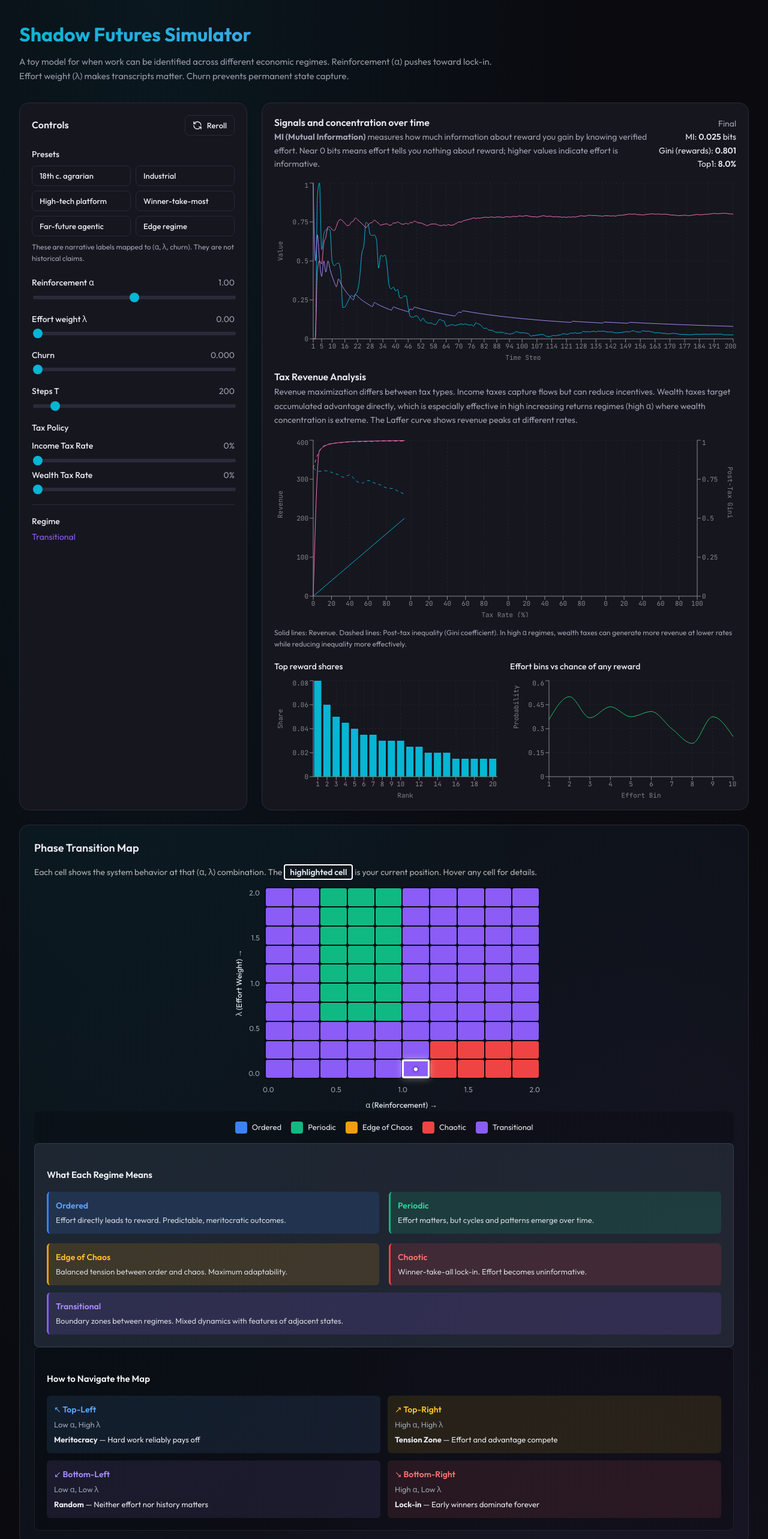
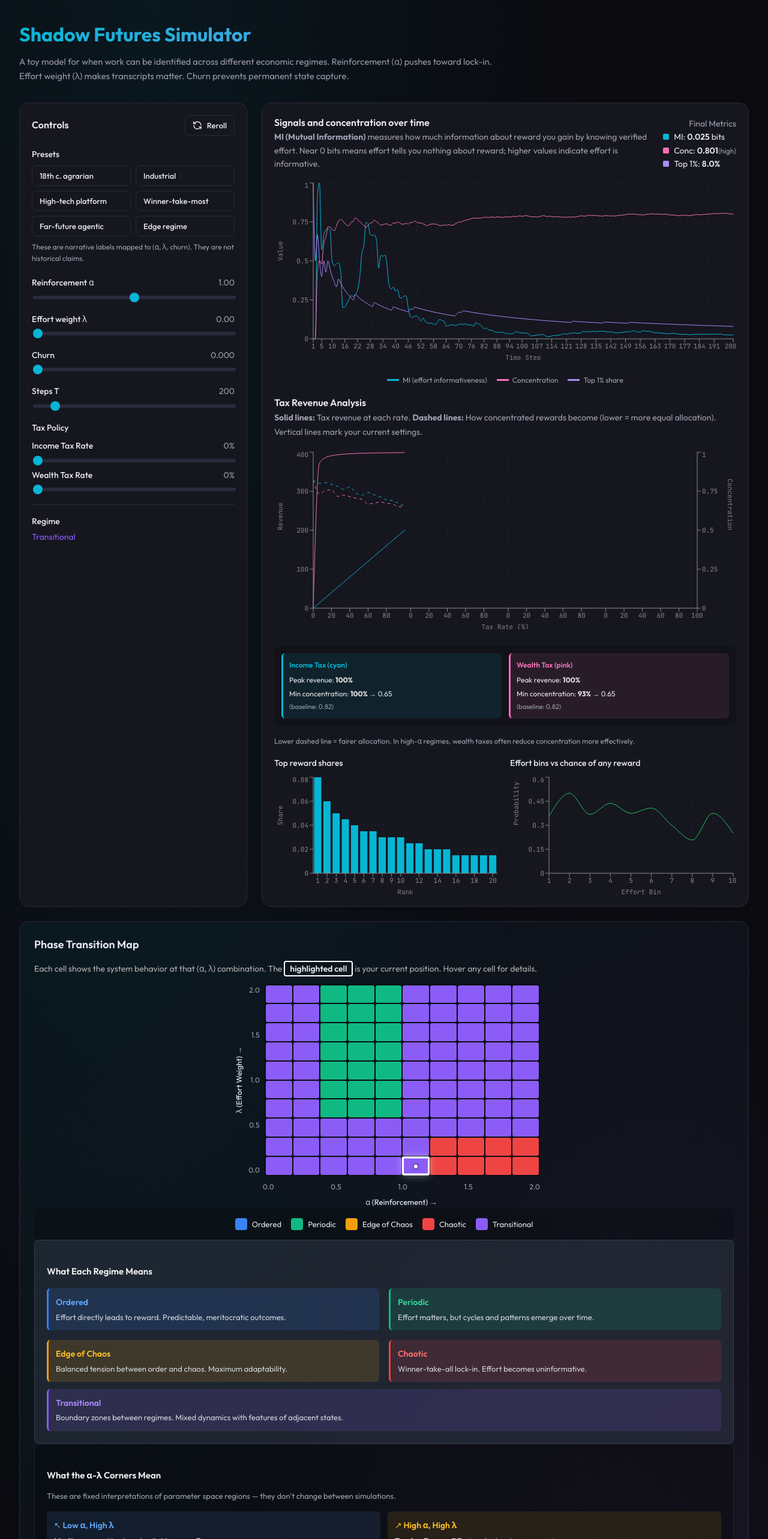
Before and after one commit to SeloSlav/shadow-futures-simulator, a React (Vite) app: page / in a window 1280 px wide. Shown: the top 2566 px of the page at 60% size. Built offline with nearby package versions, Linux system fonts and the light colour scheme.

Commit message:
Enhance Shadow Futures Explorer with optimal tax rate calculations and improved UI elements, including concentration metrics and visual legends for better clarity in tax simulations.

```diff
--- a/src/components/ShadowFuturesExplorer.tsx
+++ b/src/components/ShadowFuturesExplorer.tsx
@@ -14,6 +14,7 @@ import {
   CartesianGrid,
   BarChart,
   Bar,
+  ReferenceLine,
 } from "recharts";
 
 // Types
@@ -398,10 +399,12 @@ function generateTaxRevenueCurve(
     const result = simulate(params);
     const last = result.series[result.series.length - 1];
 
+    // Use Gini of reward distribution (who won how many times), not instantaneous wealth
+    // This measures fairness of allocation over time, which is what taxes actually affect
     points.push({
       rate: rate * 100, // Convert to percentage
       revenue: result.totalTaxRevenue || 0,
-      postTaxGini: last.postTaxGini || last.Gini,
+      postTaxGini: last.Gini, // Reward distribution concentration
     });
   }
   return points;
@@ -445,7 +448,7 @@ export default function EdgeOfChaosExplorer() {
         desc: "Weak reinforcement, effort visible, moderate mixing",
         interpretation:
           "Production is local and scale is limited. Output mostly tracks labor input, and advantages decay over time (moderate churn). Reinforcement is weak (low α), so early luck does not permanently dominate. Because λ is high, effort transcripts remain informative: working harder reliably increases the chance of reward.",
-        params: { alpha: 0.35, lambda: 1.2, churn: 0.012, T: 350 },
+        params: { alpha: 0.35, lambda: 1.2, churn: 0.012, T: 200 },
       },
       {
         key: "industrial",
@@ -453,7 +456,7 @@ export default function EdgeOfChaosExplorer() {
         desc: "Some scale effects, effort matters, low mixing",
         interpretation:
           "Mechanization and capital introduce scale effects. Early success helps, but effort and skill still matter. Reinforcement is present but not overwhelming (α < 1). Churn is low, so firms and workers can accumulate advantage, yet effort remains partially identifiable.",
-        params: { alpha: 0.8, lambda: 0.8, churn: 0.004, T: 500 },
+        params: { alpha: 0.8, lambda: 0.8, churn: 0.004, T: 200 },
       },
       {
         key: "platform",
@@ -461,7 +464,7 @@ export default function EdgeOfChaosExplorer() {
         desc: "Preferential attachment, weak mixing, transcripts fade",
         interpretation:
           "Digital platforms amplify visibility and network position. Preferential attachment dominates (α > 1), so early winners gain disproportionate reach. Individual effort matters locally, but its signal decays quickly. Many agents exert similar effort yet receive radically different outcomes.",
-        params: { alpha: 1.25, lambda: 0.25, churn: 0.002, T: 700 },
+        params: { alpha: 1.25, lambda: 0.25, churn: 0.002, T: 200 },
       },
       {
         key: "winner",
@@ -469,7 +472,7 @@ export default function EdgeOfChaosExplorer() {
         desc: "Strong increasing returns, near lock-in",
         interpretation:
           "Markets with extreme scale economies and low turnover. Once dominance emerges, it is rarely overturned. Reinforcement overwhelms effort, and churn is nearly absent. Work verification mainly certifies participation rather than value creation.",
-        params: { alpha: 1.6, lambda: 0.15, churn: 0.0, T: 900 },
+        params: { alpha: 1.6, lambda: 0.15, churn: 0.0, T: 200 },
       },
       {
         key: "agentic",
@@ -477,7 +480,7 @@ export default function EdgeOfChaosExplorer() {
         desc: "Extreme reinforcement, pooling, low human identifiability",
         interpretation:
           "Highly automated systems where agents, models, or capital pools act at massive scale. Reinforcement is extreme and mixing negligible. Individual human effort becomes statistically irrelevant to outcomes. Attribution collapses almost entirely.",
-        params: { alpha: 1.85, lambda: 0.05, churn: 0.0, T: 1100 },
+        params: { alpha: 1.85, lambda: 0.05, churn: 0.0, T: 200 },
       },
       {
         key: "edge",
@@ -485,7 +488,7 @@ export default function EdgeOfChaosExplorer() {
         desc: "Mixed: reinforcement + mixing keeps signals alive",
         interpretation:
           "A transitional regime near the edge of chaos. Reinforcement exists but is counterbalanced by churn and meaningful effort channels. Outcomes are neither fully random nor fully locked in. This is where effort is most informative and adaptation remains possible.",
-        params: { alpha: 1.05, lambda: 0.6, churn: 0.01, T: 600 },
+        params: { alpha: 1.05, lambda: 0.6, churn: 0.01, T: 200 },
       },
     ],
     []
@@ -524,6 +527,35 @@ export default function EdgeOfChaosExplorer() {
   const wealthTaxCurve = useMemo(() => {
     return generateTaxRevenueCurve(deferredAlpha, deferredLambda, deferredChurn, deferredT, "wealth", 1.0, 15);
   }, [deferredAlpha, deferredLambda, deferredChurn, deferredT]);
+
+  // Find optimal tax rates (max revenue and min concentration)
+  const optimalIncomeTax = useMemo(() => {
+    if (incomeTaxCurve.length === 0) return null;
+    const maxRevenue = incomeTaxCurve.reduce((max, point) => point.revenue > max.revenue ? point : max, incomeTaxCurve[0]);
+    const minGini = incomeTaxCurve.reduce((min, point) => point.postTaxGini < min.postTaxGini ? point : min, incomeTaxCurve[0]);
+    const baseGini = incomeTaxCurve[0]?.postTaxGini || 0;
+    return {
+      peakRevenueRate: maxRevenue.rate,
+      peakRevenue: maxRevenue.revenue,
+      minGiniRate: minGini.rate,
+      minGini: minGini.postTaxGini,
+      baseGini
+    };
+  }, [incomeTaxCurve]);
+
+  const optimalWealthTax = useMemo(() => {
+    if (wealthTaxCurve.length === 0) return null;
+    const maxRevenue = wealthTaxCurve.reduce((max, point) => point.revenue > max.revenue ? point : max, wealthTaxCurve[0]);
+    const minGini = wealthTaxCurve.reduce((min, point) => point.postTaxGini < min.postTaxGini ? point : min, wealthTaxCurve[0]);
+    const baseGini = wealthTaxCurve[0]?.postTaxGini || 0;
+    return {
+      peakRevenueRate: maxRevenue.rate,
+      peakRevenue: maxRevenue.revenue,
+      minGiniRate: minGini.rate,
+      minGini: minGini.postTaxGini,
+      baseGini
+    };
+  }, [wealthTaxCurve]);
 
   const last = series[series.length - 1] || { MI_bits: 0, Gini: 0, Top1: 0, Top10: 0 };
 
@@ -682,21 +714,28 @@ export default function EdgeOfChaosExplorer() {
                 </div>
               </div>
               <div className="stats-panel">
-                <div className="text-sm text-muted">Final</div>
-                <div className="text-sm">
-                  MI: <span className="font-semibold">{last.MI_bits.toFixed(3)}</span> bits
+                <div className="text-sm text-muted mb-2">Final Metrics</div>
+                <div className="text-sm flex items-center gap-2">
+                  <span style={{ width: 10, height: 10, backgroundColor: "#06b6d4", borderRadius: 2, flexShrink: 0 }}></span>
+                  <span>MI: <span className="font-semibold">{last.MI_bits.toFixed(3)}</span> bits</span>
                 </div>
-                <div className="text-sm">
-                  Gini (rewards): <span className="font-semibold">{last.Gini.toFixed(3)}</span>
+                <div className="text-sm flex items-center gap-2" title="Concentration of cumulative rewards. Compare between scenarios, not to real-world Gini.">
+                  <span style={{ width: 10, height: 10, backgroundColor: "#f472b6", borderRadius: 2, flexShrink: 0 }}></span>
+                  <span>Conc: <span className="font-semibold">{last.Gini.toFixed(3)}</span>
+                    <span className="text-xs text-muted ml-1">
+                      ({last.Gini < 0.5 ? "low" : last.Gini < 0.8 ? "mod" : "high"})
+                    </span>
+                  </span>
                 </div>
-                {(incomeTaxRate > 0 || wealthTaxRate > 0) && last.postTaxGini !== undefined && (
-                  <div className="text-sm">
-                    Gini (post-tax): <span className="font-semibold text-green-400">{last.postTaxGini.toFixed(3)}</span>
+                <div className="text-sm flex items-center gap-2">
+                  <span style={{ width: 10, height: 10, backgroundColor: "#a78bfa", borderRadius: 2, flexShrink: 0 }}></span>
+                  <span>Top 1%: <span className="font-semibold">{(last.Top1 * 100).toFixed(1)}%</span></span>
+                </div>
+                {(incomeTaxRate > 0 || wealthTaxRate > 0) && (
+                  <div className="text-xs text-green-400 mt-1 pt-1" style={{ borderTop: "1px solid rgba(255,255,255,0.1)" }}>
+                    Tax policy active — metrics reflect taxed allocation
                   </div>
                 )}
-                <div className="text-sm">
-                  Top1: <span className="font-semibold">{(last.Top1 * 100).toFixed(1)}%</span>
-                </div>
               </div>
             </div>
 
@@ -718,10 +757,26 @@ export default function EdgeOfChaosExplorer() {
                     labelStyle={{ color: '#fff' }}
                   />
                   <Line type="monotone" dataKey="MI_bits" stroke="#06b6d4" dot={false} name="MI (bits)" />
-                  <Line type="monotone" dataKey="Gini" stroke="#f472b6" dot={false} name="Gini" />
+                  <Line type="monotone" dataKey="Gini" stroke="#f472b6" dot={false} name="Concentration" />
                   <Line type="monotone" dataKey="Top1" stroke="#a78bfa" dot={false} name="Top 1%" />
                 </LineChart>
               </ResponsiveContainer>
+            </div>
+
+            {/* Chart legend */}
+            <div style={{ display: "flex", justifyContent: "center", flexWrap: "wrap", gap: "16px", fontSize: "12px", marginTop: "8px" }}>
+              <div style={{ display: "flex", alignItems: "center", gap: "6px" }}>
+                <div style={{ width: "20px", height: "3px", backgroundColor: "#06b6d4" }}></div>
+                <span style={{ color: "#9ca3af" }}>MI (effort informativeness)</span>
+              </div>
+              <div style={{ display: "flex", alignItems: "center", gap: "6px" }}>
+                <div style={{ width: "20px", height: "3px", backgroundColor: "#f472b6" }}></div>
+                <span style={{ color: "#9ca3af" }}>Concentration{(incomeTaxRate > 0 || wealthTaxRate > 0) ? " (with tax policy)" : ""}</span>
+              </div>
+              <div style={{ display: "flex", alignItems: "center", gap: "6px" }}>
+                <div style={{ width: "20px", height: "3px", backgroundColor: "#a78bfa" }}></div>
+                <span style={{ color: "#9ca3af" }}>Top 1% share</span>
+              </div>
             </div>
 
             <div className="space-y-4 mt-6">
@@ -731,9 +786,8 @@ export default function EdgeOfChaosExplorer() {
                   {isPending && <span className="text-xs text-muted ml-2">(Updating...)</span>}
                 </div>
                 <div className="text-sm text-muted leading-relaxed mb-4">
-                  Revenue maximization differs between tax types. Income taxes capture flows but can reduce incentives.
-                  Wealth taxes target accumulated advantage directly, which is especially effective in high increasing returns regimes
-                  (high α) where wealth concentration is extreme. The Laffer curve shows revenue peaks at different rates.
+                  <strong>Solid lines:</strong> Tax revenue at each rate. <strong>Dashed lines:</strong> How concentrated
+                  rewards become (lower = more equal allocation). Vertical lines mark your current settings.
                 </div>
               </div>
               <div style={{ height: "300px", width: "100%", minHeight: "300px", minWidth: 0 }}>
@@ -755,7 +809,8 @@ export default function EdgeOfChaosExplorer() {
                       yAxisId="right"
                       orientation="right"
                       stroke="#888"
-                      label={{ value: "Post-Tax Gini", angle: 90, position: "insideRight" }}
+                      domain={[0, 1]}
+                      label={{ value: "Concentration", angle: 90, position: "insideRight" }}
                     />
                     <Tooltip
                       contentStyle={{ backgroundColor: '#1a1a2e', border: '1px solid #333' }}
@@ -786,7 +841,7 @@ export default function EdgeOfChaosExplorer() {
                       data={incomeTaxCurve}
                       stroke="#06b6d4"
                       strokeDasharray="5 5"
-                      name="Post-Tax Gini (Income)"
+                      name="Concentration (Income Tax)"
                       dot={false}
                     />
                     <Line
@@ -796,15 +851,65 @@ export default function EdgeOfChaosExplorer() {
                       data={wealthTaxCurve}
                       stroke="#f472b6"
                       strokeDasharray="5 5"
-                      name="Post-Tax Gini (Wealth)"
+                      name="Concentration (Wealth Tax)"
                       dot={false}
                     />
+                    {incomeTaxRate > 0 && (
+                      <ReferenceLine
+                        x={incomeTaxRate * 100}
+                        stroke="#06b6d4"
+                        strokeWidth={2}
+                        label={{ value: `Income: ${(incomeTaxRate * 100).toFixed(0)}%`, position: "top", fill: "#06b6d4", fontSize: 11 }}
+                      />
+                    )}
+                    {wealthTaxRate > 0 && (
+                      <ReferenceLine
+                        x={wealthTaxRate * 100}
+                        stroke="#f472b6"
+                        strokeWidth={2}
+                        label={{ value: `Wealth: ${(wealthTaxRate * 100).toFixed(0)}%`, position: "top", fill: "#f472b6", fontSize: 11 }}
+                      />
+                    )}
                   </LineChart>
                 </ResponsiveContainer>
               </div>
-              <div className="text-xs text-muted">
-                Solid lines: Revenue. Dashed lines: Post-tax inequality (Gini coefficient).
-                In high α regimes, wealth taxes can generate more revenue at lower rates while reducing inequality more effectively.
+              {/* Optimal rates summary */}
+              <div style={{
+                display: "grid",
+                gridTemplateColumns: "1fr 1fr",
+                gap: "12px",
+                marginTop: "12px",
+                padding: "12px",
+                backgroundColor: "rgba(0,0,0,0.2)",
+                borderRadius: "8px"
+              }}>
+                <div style={{ padding: "10px", backgroundColor: "rgba(6, 182, 212, 0.1)", borderRadius: "6px", borderLeft: "3px solid #06b6d4" }}>
+                  <div style={{ fontSize: "12px", color: "#06b6d4", fontWeight: 600, marginBottom: "6px" }}>Income Tax (cyan)</div>
+                  <div style={{ fontSize: "12px", color: "#e5e7eb", marginBottom: "4px" }}>
+                    Peak revenue: <strong>{optimalIncomeTax?.peakRevenueRate.toFixed(0)}%</strong>
+                  </div>
+                  <div style={{ fontSize: "12px", color: "#e5e7eb", marginBottom: "4px" }}>
+                    Min concentration: <strong>{optimalIncomeTax?.minGiniRate.toFixed(0)}%</strong> → {optimalIncomeTax?.minGini.toFixed(2)}
+                  </div>
+                  <div style={{ fontSize: "11px", color: "#9ca3af" }}>
+                    (baseline: {optimalIncomeTax?.baseGini.toFixed(2)})
+                  </div>
+                </div>
+                <div style={{ padding: "10px", backgroundColor: "rgba(244, 114, 182, 0.1)", borderRadius: "6px", borderLeft: "3px solid #f472b6" }}>
+                  <div style={{ fontSize: "12px", color: "#f472b6", fontWeight: 600, marginBottom: "6px" }}>Wealth Tax (pink)</div>
+                  <div style={{ fontSize: "12px", color: "#e5e7eb", marginBottom: "4px" }}>
+                    Peak revenue: <strong>{optimalWealthTax?.peakRevenueRate.toFixed(0)}%</strong>
+                  </div>
+                  <div style={{ fontSize: "12px", color: "#e5e7eb", marginBottom: "4px" }}>
+                    Min concentration: <strong>{optimalWealthTax?.minGiniRate.toFixed(0)}%</strong> → {optimalWealthTax?.minGini.toFixed(2)}
+                  </div>
+                  <div style={{ fontSize: "11px", color: "#9ca3af" }}>
+                    (baseline: {optimalWealthTax?.baseGini.toFixed(2)})
+                  </div>
+                </div>
+              </div>
+              <div className="text-xs text-muted mt-2">
+                Lower dashed line = fairer allocation. In high-α regimes, wealth taxes often reduce concentration more effectively.
               </div>
             </div>
 
@@ -966,7 +1071,7 @@ export default function EdgeOfChaosExplorer() {
                               α = {point.alpha.toFixed(1)}, λ = {point.lambda.toFixed(1)}
                             </div>
                             <div className="phase-tooltip-metrics">
-                              MI: {point.mi.toFixed(3)} bits · Gini: {point.gini.toFixed(3)}
+                              MI: {point.mi.toFixed(3)} bits · Conc: {point.gini.toFixed(2)}
                             </div>
                           </div>
                         </div>
@@ -1072,29 +1177,28 @@ export default function EdgeOfChaosExplorer() {
               padding: "20px",
               border: "1px solid rgba(255,255,255,0.08)"
             }}>
-              <h4 style={{ color: "#f3f4f6", fontSize: "15px", fontWeight: 600, marginBottom: "16px" }}>
-                How to Navigate the Map
+              <h4 style={{ color: "#f3f4f6", fontSize: "15px", fontWeight: 600, marginBottom: "8px" }}>
+                What the α-λ Corners Mean
               </h4>
+              <p style={{ color: "#9ca3af", fontSize: "13px", marginBottom: "16px", lineHeight: 1.5 }}>
+                These are fixed interpretations of parameter space regions — they don't change between simulations.
+              </p>
               <div style={{ display: "grid", gridTemplateColumns: "1fr 1fr", gap: "12px" }}>
                 <div style={{ padding: "12px", backgroundColor: "rgba(96, 165, 250, 0.1)", borderRadius: "6px" }}>
-                  <div style={{ color: "#60a5fa", fontWeight: 600, fontSize: "14px", marginBottom: "4px" }}>↖ Top-Left</div>
-                  <div style={{ color: "#9ca3af", fontSize: "13px" }}>Low α, High λ</div>
-                  <div style={{ color: "#e5e7eb", fontSize: "13px", marginTop: "4px" }}><strong>Meritocracy</strong> — Hard work reliably pays off</div>
+                  <div style={{ color: "#60a5fa", fontWeight: 600, fontSize: "14px", marginBottom: "4px" }}>↖ Low α, High λ</div>
+                  <div style={{ color: "#e5e7eb", fontSize: "13px" }}><strong>Meritocracy</strong> — Hard work reliably pays off</div>
                 </div>
                 <div style={{ padding: "12px", backgroundColor: "rgba(251, 191, 36, 0.1)", borderRadius: "6px" }}>
-                  <div style={{ color: "#fbbf24", fontWeight: 600, fontSize: "14px", marginBottom: "4px" }}>↗ Top-Right</div>
-                  <div style={{ color: "#9ca3af", fontSize: "13px" }}>High α, High λ</div>
-                  <div style={{ color: "#e5e7eb", fontSize: "13px", marginTop: "4px" }}><strong>Tension Zone</strong> — Effort and advantage compete</div>
+                  <div style={{ color: "#fbbf24", fontWeight: 600, fontSize: "14px", marginBottom: "4px" }}>↗ High α, High λ</div>
+                  <div style={{ color: "#e5e7eb", fontSize: "13px" }}><strong>Tension Zone</strong> — Effort and advantage compete</div>
                 </div>
                 <div style={{ padding: "12px", backgroundColor: "rgba(167, 139, 250, 0.1)", borderRadius: "6px" }}>
-                  <div style={{ color: "#a78bfa", fontWeight: 600, fontSize: "14px", marginBottom: "4px" }}>↙ Bottom-Left</div>
-                  <div style={{ color: "#9ca3af", fontSize: "13px" }}>Low α, Low λ</div>
-                  <div style={{ color: "#e5e7eb", fontSize: "13px", marginTop: "4px" }}><strong>Random</strong> — Neither effort nor history matters</div>
+                  <div style={{ color: "#a78bfa", fontWeight: 600, fontSize: "14px", marginBottom: "4px" }}>↙ Low α, Low λ</div>
+                  <div style={{ color: "#e5e7eb", fontSize: "13px" }}><strong>Random</strong> — Neither effort nor history matters</div>
                 </div>
                 <div style={{ padding: "12px", backgroundColor: "rgba(248, 113, 113, 0.1)", borderRadius: "6px" }}>
-                  <div style={{ color: "#f87171", fontWeight: 600, fontSize: "14px", marginBottom: "4px" }}>↘ Bottom-Right</div>
-                  <div style={{ color: "#9ca3af", fontSize: "13px" }}>High α, Low λ</div>
-                  <div style={{ color: "#e5e7eb", fontSize: "13px", marginTop: "4px" }}><strong>Lock-in</strong> — Early winners dominate forever</div>
+                  <div style={{ color: "#f87171", fontWeight: 600, fontSize: "14px", marginBottom: "4px" }}>↘ High α, Low λ</div>
+                  <div style={{ color: "#e5e7eb", fontSize: "13px" }}><strong>Lock-in</strong> — Early winners dominate forever</div>
                 </div>
               </div>
             </div>
@@ -1154,6 +1258,16 @@ export default function EdgeOfChaosExplorer() {
                 </div>
               </div>
               <div>
+                <div className="font-semibold text-base mb-1">Concentration (Gini-based)</div>
+                <div className="text-muted leading-relaxed">
+                  Measures how concentrated cumulative rewards are. 0 = perfectly equal, 1 = one agent has everything.
+                  <strong className="text-yellow-500"> Important:</strong> These values are for comparing scenarios within this model,
+                  not for comparison to real-world Gini coefficients. The model's cumulative structure and growing population
+                  produce higher absolute values than real economies. Focus on <em>relative</em> differences:
+                  lower concentration in Ordered vs. Chaotic regimes, and how taxes reduce concentration.
+                </div>
+              </div>
+              <div>
                 <div className="font-semibold text-base mb-1">Attachment (A)</div>
                 <div className="text-muted leading-relaxed">
                   Accumulated advantage that determines future reward probability. Each reward increases A, creating reinforcement.
@@ -1197,8 +1311,10 @@ export default function EdgeOfChaosExplorer() {
       </Card>
 
       <div className="text-xs text-muted">
-        Notes: MI is estimated by binning effort and treating reward as the event of receiving any reward. This is a visualization aid,
-        not an econometric estimator. Tax simulations use simplified models and don't account for behavioral responses or general equilibrium effects.
+        Notes: MI is estimated by binning effort and treating reward as the event of receiving any reward.
+        Concentration values are Gini-based but should be compared <em>between scenarios</em>, not to real-world data—the model's
+        cumulative structure produces higher absolute values. Tax simulations use simplified models and don't account for
+        behavioral responses or general equilibrium effects. This is a visualization aid, not an econometric estimator.
       </div>
     </div>
   );
```
Also changed, not shown: 1 other file (tests, documents, lock files or other folders).
